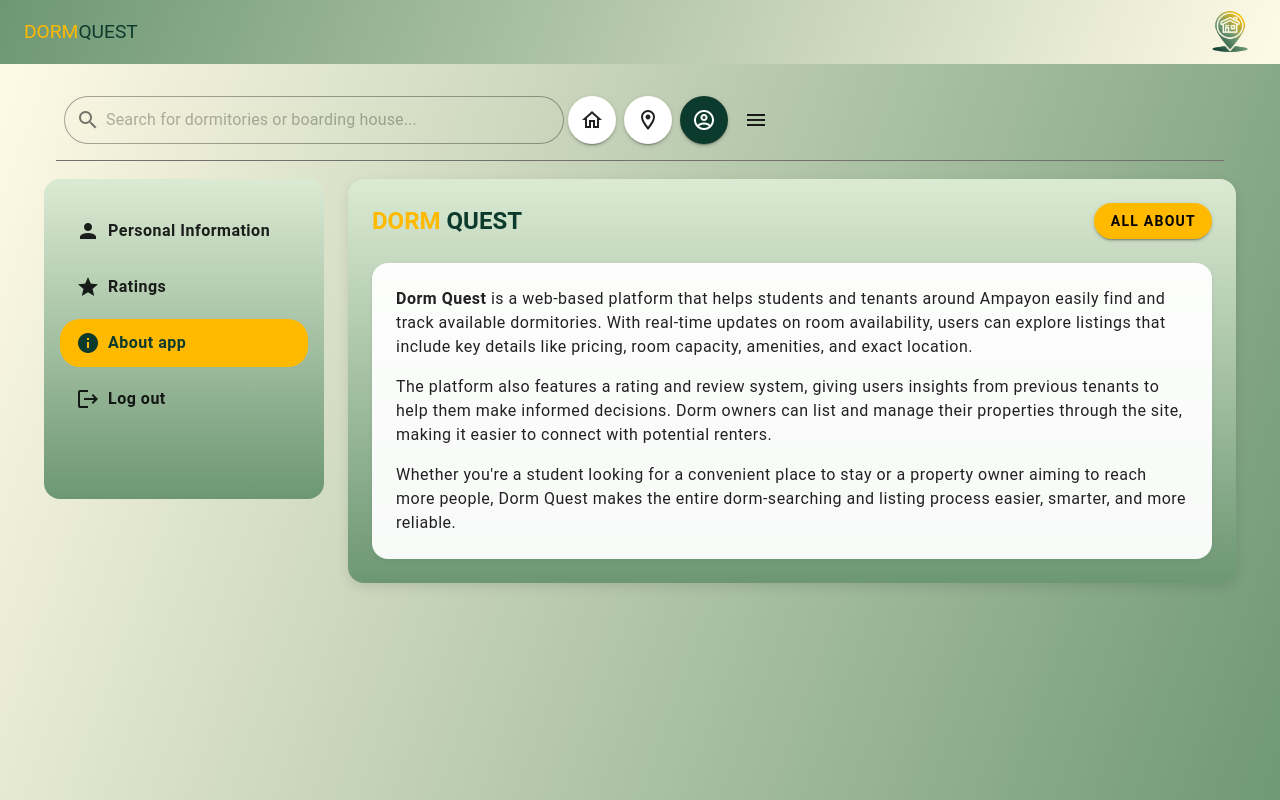
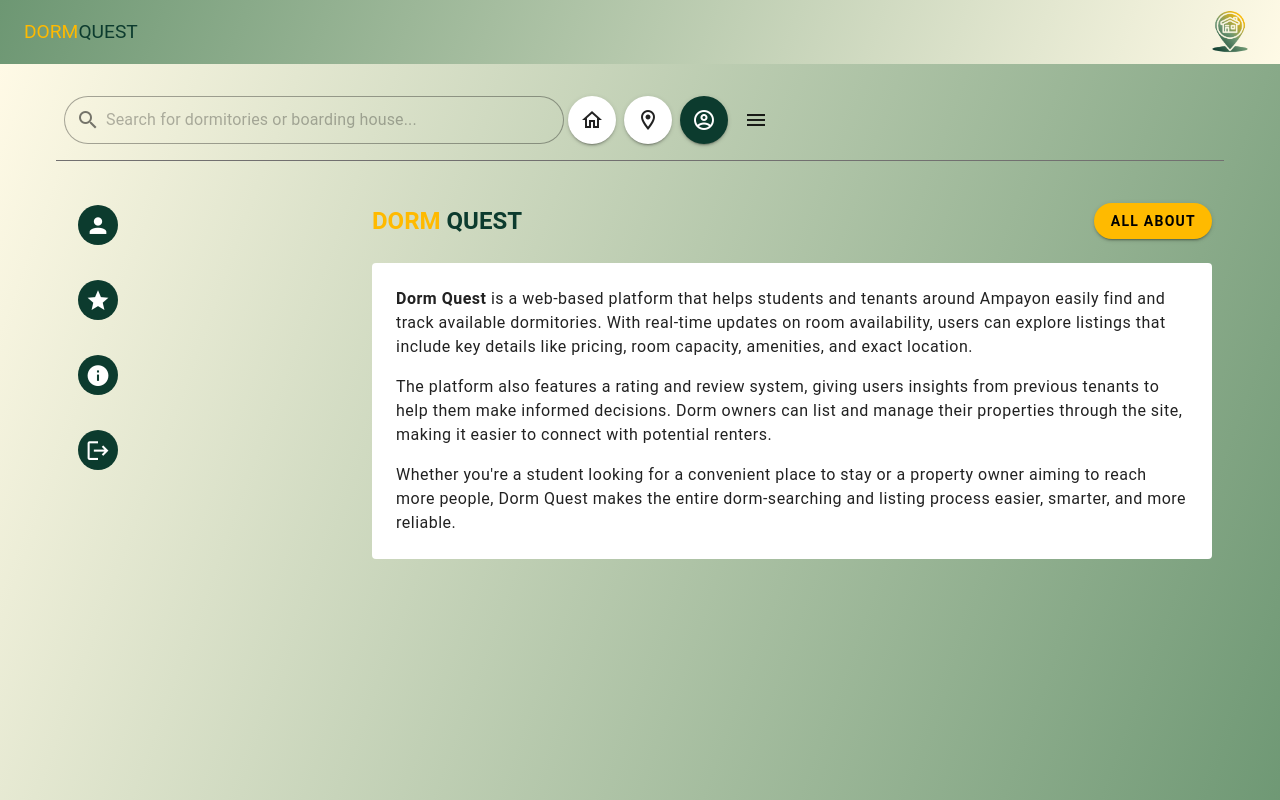
Before and after one commit to shiemejaybalatero/web-dormquest, a Vue app: page /about in a window 1280 px wide. Built offline with nearby package versions, Linux system fonts and the light colour scheme.

Commit message:
feat: implement the new sidebar in aboutapp

```diff
--- a/src/views/auth/AboutAppView.vue
+++ b/src/views/auth/AboutAppView.vue
@@ -12,53 +12,53 @@ const route = useRoute()
         <!-- Sidebar -->
         <v-col cols="12" md="3">
           <v-list dense nav class="sidebar pa-4">
-            <router-link to="/profile" style="text-decoration: none; color: inherit">
-              <v-list-item :class="{ selected: route.path === '/profile' }" class="mt-3 mb-2">
+            <router-link to="/profile" class="text-decoration-none" style="color: inherit">
+              <v-list-item class="icon-container" @mouseover="setActiveItem('/profile')">
                 <div class="d-flex align-center pl-2">
-                  <v-icon :color="route.path === '/profile' ? '#0c3b2e' : ''" class="mr-2"
-                    >mdi-account</v-icon
-                  >
-                  <span class="font-weight-bold text-body-1">Personal Information</span>
+                  <v-icon :color="route.path === '/profile' ? '#fff' : '#fff'" class="mr-2 icon">
+                    mdi-account
+                  </v-icon>
+                  <span class="icon-name">Personal Information</span>
                 </div>
               </v-list-item>
             </router-link>
 
-            <router-link to="/ratings" style="text-decoration: none; color: inherit">
-              <v-list-item :class="{ selected: route.path === '/ratings' }" class="mb-2">
+            <router-link to="/ratings" class="text-decoration-none" style="color: inherit">
+              <v-list-item class="icon-container" @mouseover="setActiveItem('/ratings')">
                 <div class="d-flex align-center pl-2">
-                  <v-icon :color="route.path === '/ratings' ? '#0c3b2e' : ''" class="mr-2"
-                    >mdi-star</v-icon
-                  >
-                  <span class="font-weight-bold text-body-1">Ratings</span>
+                  <v-icon :color="route.path === '/ratings' ? '#fff' : '#fff'" class="mr-2 icon">
+                    mdi-star
+                  </v-icon>
+                  <span class="icon-name">Ratings</span>
                 </div>
               </v-list-item>
             </router-link>
 
-            <router-link to="/about" style="text-decoration: none; color: inherit">
-              <v-list-item :class="{ selected: route.path === '/about' }" class="mb-2">
+            <router-link to="/about" class="text-decoration-none" style="color: inherit">
+              <v-list-item class="icon-container" @mouseover="setActiveItem('/about')">
                 <div class="d-flex align-center pl-2">
-                  <v-icon :color="route.path === '/about' ? '#0c3b2e' : ''" class="mr-2"
-                    >mdi-information</v-icon
-                  >
-                  <span class="font-weight-bold text-body-1">About app</span>
+                  <v-icon :color="route.path === '/about' ? '#fff' : '#fff'" class="mr-2 icon">
+                    mdi-information
+                  </v-icon>
+                  <span class="icon-name">About App</span>
                 </div>
               </v-list-item>
             </router-link>
 
-            <router-link to="/" style="text-decoration: none; color: inherit">
-              <v-list-item :class="{ selected: route.path === '/' }" class="mb-2">
+            <router-link to="/" class="text-decoration-none" style="color: inherit">
+              <v-list-item class="icon-container" @mouseover="setActiveItem('/')">
                 <div class="d-flex align-center pl-2">
-                  <v-icon :color="route.path === '/' ? '#0c3b2e' : ''" class="mr-2"
-                    >mdi-logout</v-icon
-                  >
-                  <span class="font-weight-bold text-body-1">Log out</span>
+                  <v-icon :color="route.path === '/' ? '#fff' : '#fff'" class="mr-2 icon">
+                    mdi-logout
+                  </v-icon>
+                  <span class="icon-name">Log Out</span>
                 </div>
               </v-list-item>
             </router-link>
           </v-list>
         </v-col>
 
-        <!-- Content Section with Ratings Layout -->
+        <!-- Content Section -->
         <v-col cols="12" md="9">
           <div class="about-section pa-6">
             <div class="d-flex justify-space-between align-center mb-6">
@@ -98,26 +98,73 @@ const route = useRoute()
 <style scoped>
 .sidebar {
   min-height: 40vh;
-  background: linear-gradient(180deg, #dbead3, #6d9773);
+  background: transparent;
   border-radius: 16px;
 }
 
-.selected {
-  background-color: #ffba00 !important;
-  border-radius: 20px;
+.icon-container {
+  display: flex;
+  align-items: center;
+  margin-bottom: 15px;
+  padding: 8px;
+  border-radius: 12px;
+  cursor: pointer;
+  transition:
+    background-color 0.3s ease,
+    box-shadow 0.3s ease;
+}
+
+.icon-name {
+  margin-left: 10px;
+  font-size: 14px;
+  color: #fff;
+  opacity: 0;
+  transition:
+    opacity 0.3s ease,
+    color 0.3s ease;
+  font-weight: bolder;
+}
+
+.icon-container:hover .icon-name {
+  opacity: 1;
+  font-weight: 700;
   color: #0c3b2e;
 }
 
-.about-section {
-  border-radius: 16px;
-  background: linear-gradient(180deg, #dbead3, #6d9773);
-  box-shadow: 0 4px 12px rgba(0, 0, 0, 0.1);
+.icon {
+  font-size: 25px;
+  border-radius: 100%;
+  background-color: #0c3b2e;
+  padding: 20px;
+  color: white;
+  transition:
+    background-color 0.5s ease,
+    box-shadow 0.5s ease;
+  cursor: pointer;
 }
 
-.about-box {
-  background-color: rgba(255, 255, 255, 0.95);
-  border-radius: 16px;
-  box-shadow: 0 2px 6px rgba(0, 0, 0, 0.05);
-  line-height: 1.6;
+.icon-container:hover .icon {
+  background-color: #ffba00;
+  box-shadow: 0 1px 5px rgba(249, 241, 3, 0.3);
+}
+
+.icon-container {
+  display: flex;
+  align-items: center;
+  margin-bottom: 15px;
+  padding: 8px;
+  border: 2px solid transparent;
+  border-radius: 12px;
+  cursor: pointer;
+  transition:
+    background-color 0.3s ease,
+    box-shadow 0.3s ease,
+    border-color 0.3s ease;
+}
+
+.icon-container:hover {
+  background-color: rgba(255, 186, 0, 0.1);
+  border-color: #ffba00;
+  box-shadow: 0 6px 15px rgba(0, 0, 0, 0.3);
 }
 </style>
```
